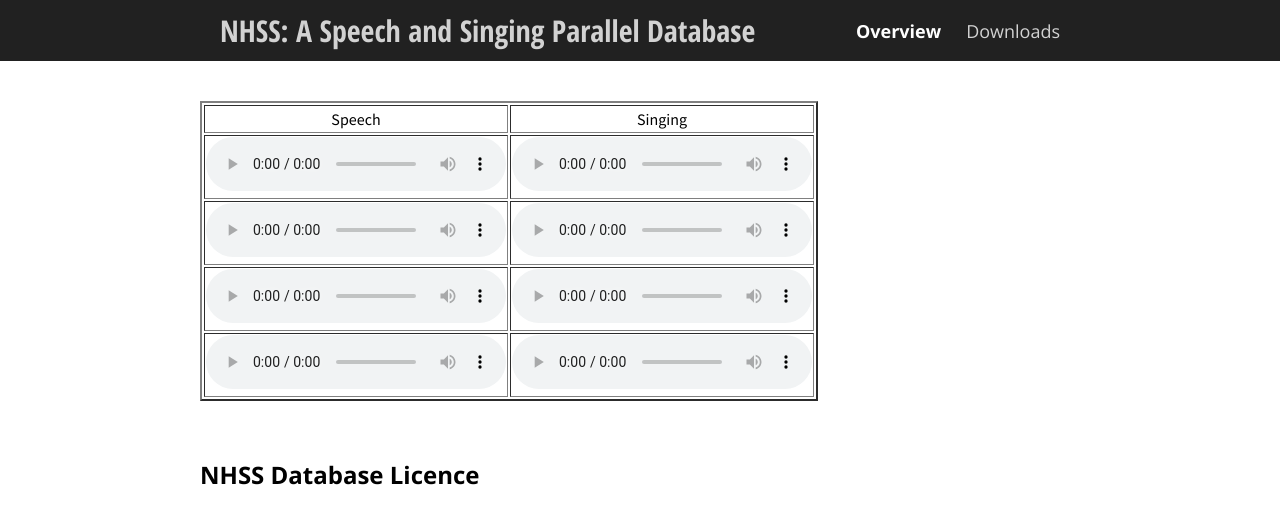
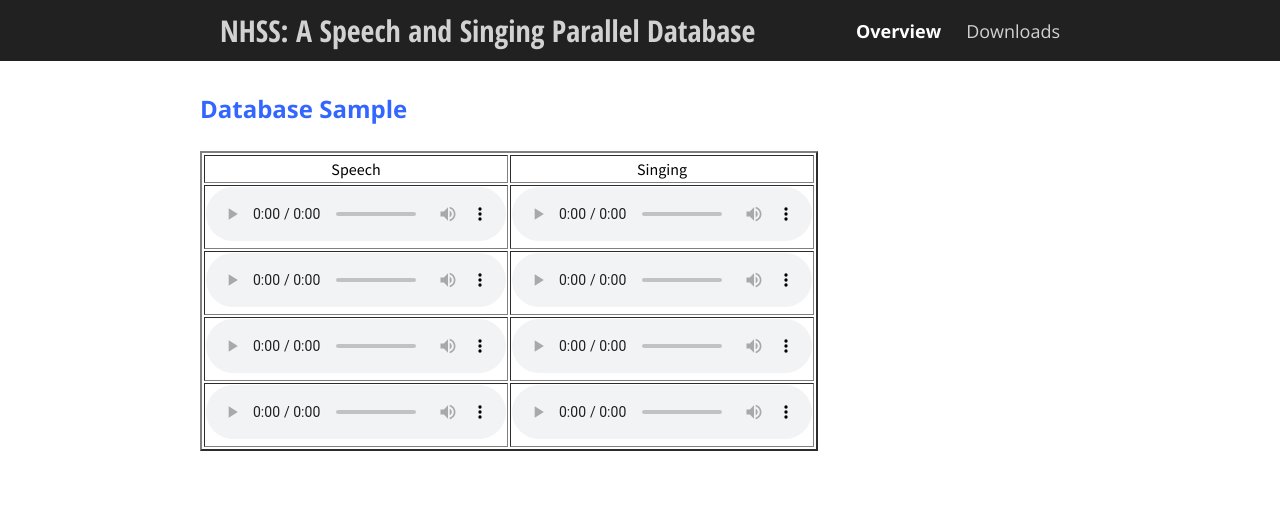
Before and after one commit to bidishasharma/bidishasharma.github.io, a Jekyll site: the page NHSS_Database/download.html, which Jekyll copies as it is, in a window 1280 px wide. Shown: the top 507 px of the page. Built offline with Jekyll 4.4.1, drawn with Linux system fonts in a browser that asks for light colours; grey boxes are pictures that could not be loaded.

Commit message:
Update download.html

```diff
--- a/NHSS_Database/download.html
+++ b/NHSS_Database/download.html
@@ -29,13 +29,8 @@
       <div class="content-table flex-column">
         <!-------------------------------------------------------------------------------------------->
         <!--Start Intro-->
-        <div class="flex-row">
-          <div class="flex-item flex-column">
-            <p class="text text-large">
-              <a Database Samples</a>
-            </p>
-          </div>
-        </div>
+<h2><span style="color: #3366ff;">Database Sample</span></h2><br>
+
 <table style="height: 64px;" border="2" width="611">
 <tbody>
 <tr>
@@ -88,7 +83,7 @@
 
 <p>&nbsp;</p>
 <p></p>
-<h2>NHSS Database Licence</h2>
+<h2><span style="color: #3366ff;">Database Sample</span></h2>
 <p><iframe src="uploads/NUSLicence.pdf#toolbar=0" width="100%" height="500px">
     </iframe></p>
 
```
